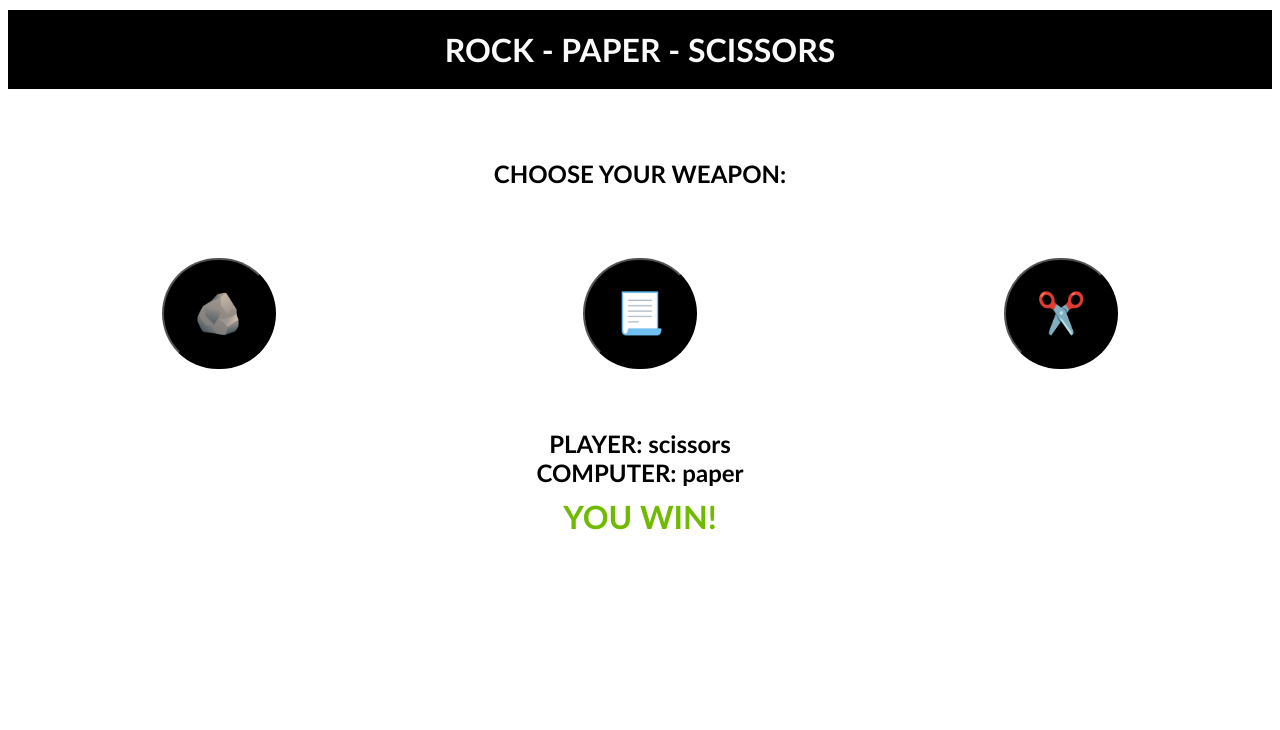
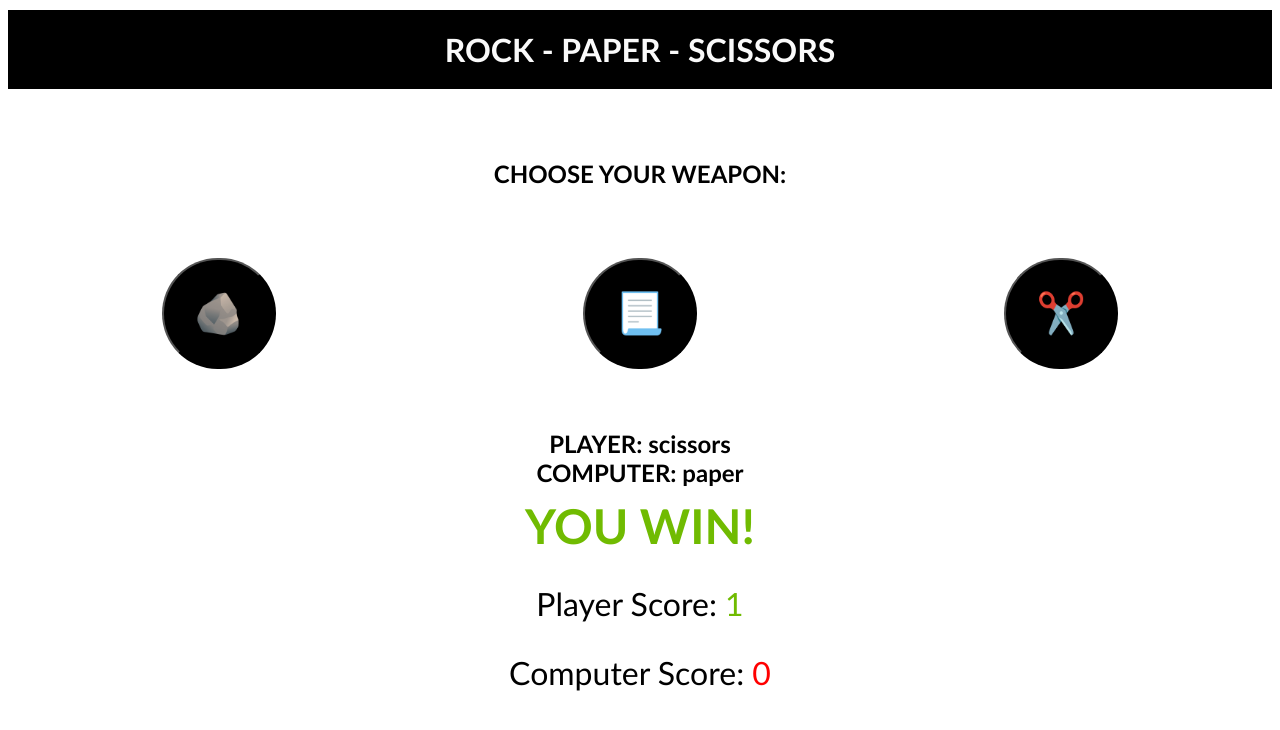
Before and after one commit to DamianSwarts/rock-paper-scissors, a plain HTML site: page index.html in a window 1280 px wide. Both pictures are taken after a click on the button "✂️". Drawn offline with Linux system fonts and the light colour scheme.

Commit message:
Added a scoreboard to the game

```diff
--- a/index.html
+++ b/index.html
@@ -17,9 +17,15 @@
             <button onclick="playGame('scissors')">✂️</button>
         </div>
         <div class="results">
-            <div id="playerResult"></div>
-            <div id="computerResult"></div>
+            <div id="playerResult">PLAYER:</div>
+            <div id="computerResult">COMPUTER:</div>
             <div id="gameResult"></div>
+        </div>
+        <div class="scoreboard">Player Score:
+            <span id="player-score">0</span>
+        </div>
+        <div class="scoreboard">Computer Score:
+            <span id="computer-score">0</span>
         </div>
     </body>
 </html>
--- a/script.js
+++ b/script.js
@@ -2,7 +2,10 @@ const computerChoices = ["rock", "paper", "scissors"];
 const playerResult = document.getElementById("playerResult");
 const computerResult = document.getElementById("computerResult");
 const gameResult = document.getElementById("gameResult");
-
+const playerScoreDisplay = document.getElementById("player-score");
+const computerScoreDisplay = document.getElementById("computer-score");
+let computerScore = 0;
+let playerScore= 0;
 // Function that plays a round of Rock, Paper, Scissors every time the user presses a button
 function playGame(playerSelection){
     // Select a random choice out of an array to use as the computer's play.
@@ -24,7 +27,7 @@ function playGame(playerSelection){
                 break;
             }
     }
-    playerResult.textContent = `PLAYER:  ${playerSelection}`;
+    playerResult.textContent = `PLAYER: ${playerSelection}`;
     computerResult.textContent = `COMPUTER:  ${computerSelection}`;
     gameResult.textContent = result;
 
@@ -36,9 +39,13 @@ function playGame(playerSelection){
     switch (result){
         case "YOU WIN!":
             gameResult.classList.add("greenWinText");
+            playerScore++;
+            playerScoreDisplay.textContent = playerScore;
             break;
         case "YOU LOSE!":
             gameResult.classList.add("redLosingText");
+            computerScore++;
+            computerScoreDisplay.textContent = computerScore;
             break;
     }
 }
--- a/styles.css
+++ b/styles.css
@@ -48,16 +48,23 @@ button:hover{
 
 #gameResult{
     padding-top: 10px;
-    font-size: 2rem;
+    font-size: 3rem;
     font-weight: 900;
 }
 
+.scoreboard{
+    text-align:center;
+    margin-top: 10px;
+    padding: 10px 0;
+    font-size: 2rem;
+}
+
 /* Style to be applied only if the user wins a round*/
-.greenWinText{
+.greenWinText, #player-score{
     color: rgb(112, 187, 1);
 }
 
 /* Style to be applied only if the user loses a round*/
-.redLosingText{
+.redLosingText, #computer-score{
     color: rgb(255, 0, 0);
 }
```
